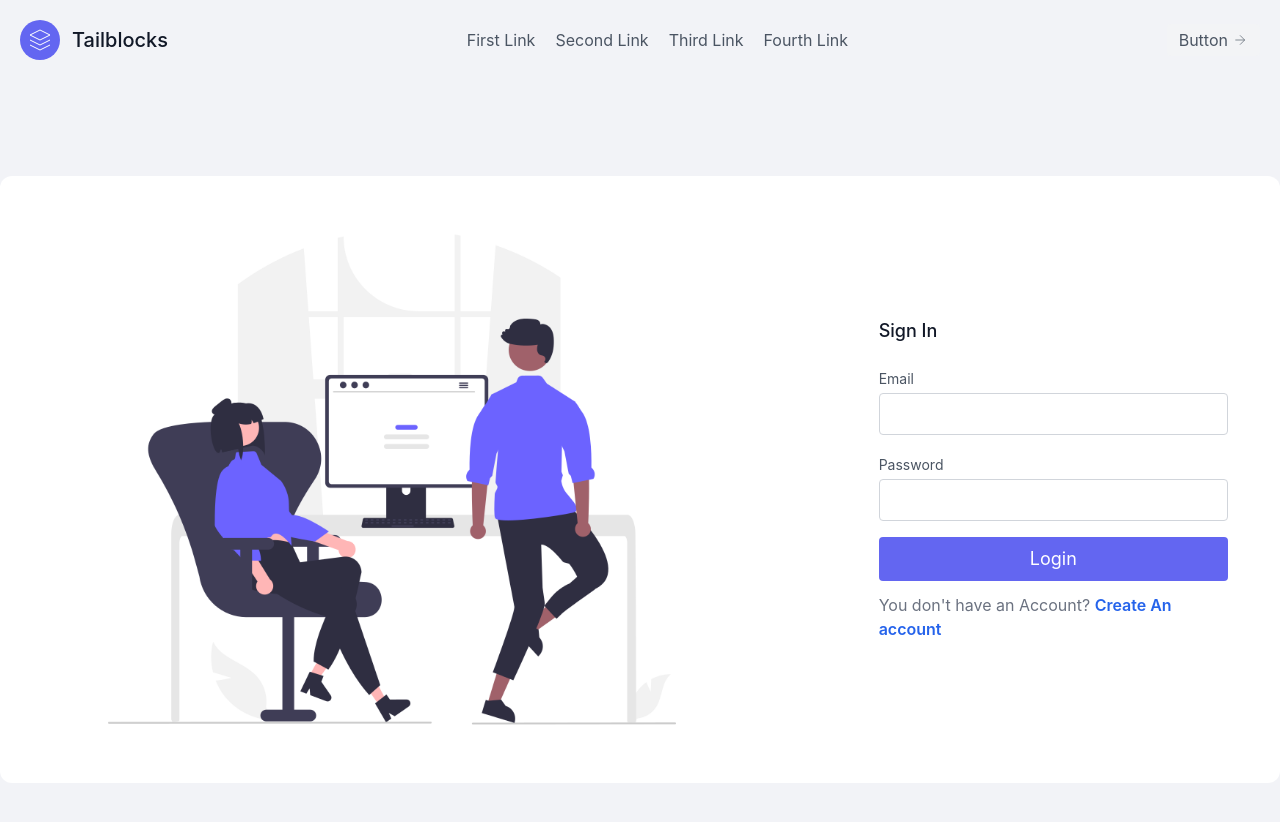
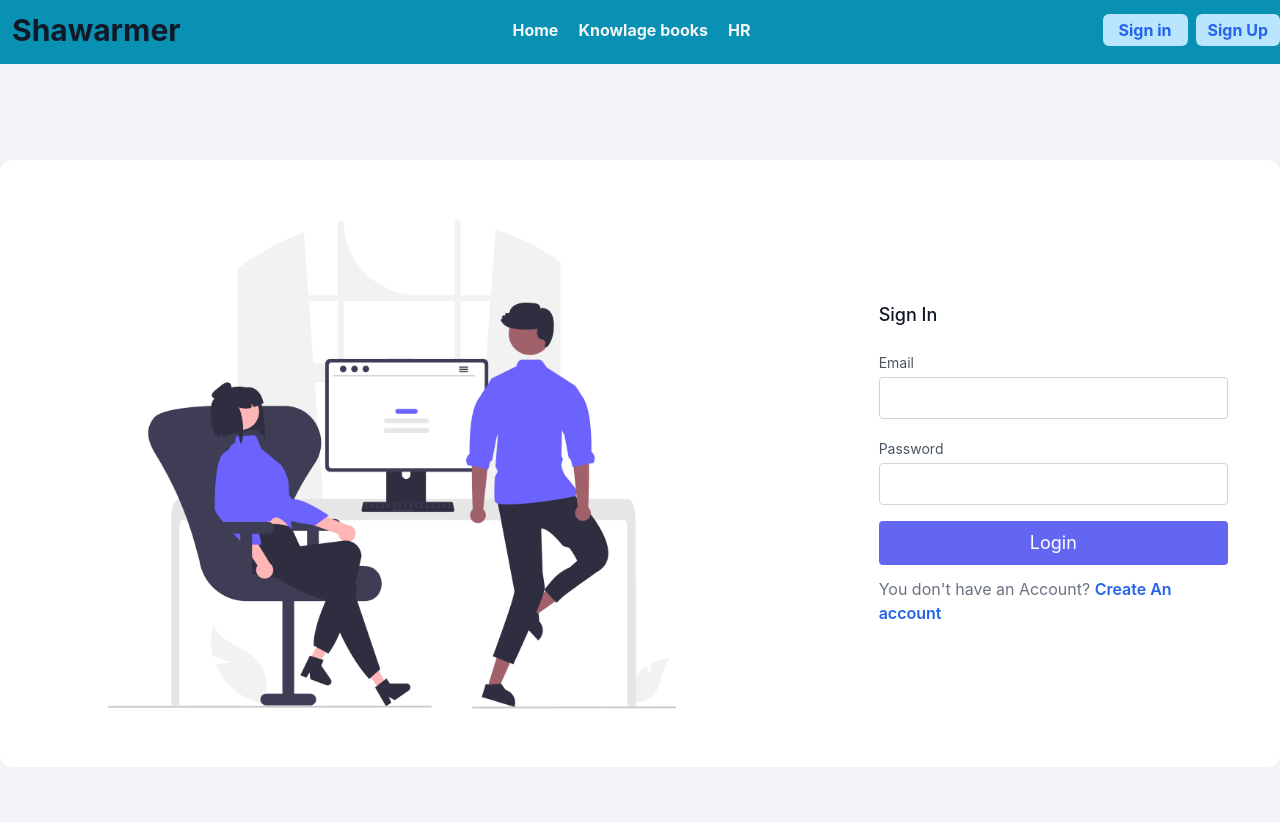
Before and after one commit to iazadur/bit-software-solution, a Next.js app: page /signin in a window 1280 px wide. Shown: the top 822 px of the page. Built offline with nearby package versions, Linux system fonts and the light colour scheme.

Commit message:
finally showing data from hasura.io

```diff
--- /dev/null
+++ b/Components/Hero.jsx
@@ -0,0 +1,30 @@
+import React from 'react';
+
+const Hero = () => {
+    return (
+        <>
+
+            {/* <section className="text-gray-600 body-font">
+                <div className="container mx-auto flex flex-col px-5 py-24 justify-center items-center">
+
+                    <div className="w-full md:w-2/3 flex flex-col mb-16 items-center text-center">
+                        <h1 className="title-font sm:text-4xl text-3xl mb-4 font-medium text-gray-900">Shawarmer</h1>
+                        <p className="mb-8 leading-relaxed">Shawarmer Knowladge Base</p>
+
+                        <div className="flex w-full justify-center items-end">
+                            <div className="relative mr-4 lg:w-full xl:w-1/2 w-2/4 md:w-full text-left">
+
+                                <input placeholder='Search for articles' type="text" id="hero-field" name="hero-field" className="w-full bg-gray-100 bg-opacity-50 rounded focus:ring-2 focus:ring-indigo-200 focus:bg-transparent border border-gray-300 focus:border-indigo-500 text-base outline-none text-gray-700 py-1 px-3 leading-8 transition-colors duration-200 ease-in-out" />
+                            </div>
+                            <button className="inline-flex text-white bg-indigo-500 border-0 py-2 px-6 focus:outline-none hover:bg-indigo-600 rounded text-lg">Button</button>
+                        </div>
+
+
+                    </div>
+                </div>
+            </section> */}
+        </>
+    );
+};
+
+export default Hero;
--- /dev/null
+++ b/lib/apollo.js
@@ -0,0 +1,40 @@
+import { useMemo } from "react";
+import { ApolloClient, InMemoryCache, HttpLink } from "@apollo/client";
+
+const createApolloClient = () => {
+    return new ApolloClient({
+        link: new HttpLink({
+            uri: process.env.HASURA_URI,
+            headers: {
+                "Content-Type": "application/json",
+                "x-hasura-admin-secret": process.env.ADMIN_SECRET,
+            },
+        }),
+        cache: new InMemoryCache
+    })
+}
+
+let apolloClient;
+
+export default function initializeApollo(initialState = null) {
+    const _apolloClient = apolloClient ? apolloClient : createApolloClient();
+
+    // of omotialState
+    if (initialState) {
+        const existingCache = _apolloClient.extract();
+        // restore cache
+        _apolloClient.cache.restore({ ...existingCache, ...initialState })
+    }
+
+    //  if the mode is ssr
+    if (typeof window === 'undefined') return _apolloClient
+
+    // create client once on the frontend
+    if (!apolloClient) apolloClient = _apolloClient;
+
+    return _apolloClient
+}
+
+export function useApollo(initialState) {
+    const store = useMemo(() => initializeApollo(initialState), [initialState])
+}
--- a/pages/_app.js
+++ b/pages/_app.js
@@ -1,6 +1,7 @@
 import '../styles/globals.css'
 import { useRouter } from "next/router";
 import Head from 'next/head';
+import Link from 'next/link';
 
 
 function MyApp({ Component, pageProps }) {
@@ -12,24 +13,35 @@ function MyApp({ Component, pageProps }) {
         <meta name="description" content="THis is bebaha web app" />
         <link rel="icon" href="/favicon.ico" />
       </Head>
-      <header className="text-gray-600 body-font">
-        <div className="container mx-auto flex flex-wrap p-5 flex-col md:flex-row items-center">
+      <header className="text-gray-100 body-font relative mb-4 h-16 bg-cyan-600">
+        <div className="container mx-auto flex flex-wrap py-3 flex-col md:flex-row items-center fixed top-0 right-0 left-0">
           <a className="flex title-font font-medium items-center text-gray-900 mb-4 md:mb-0">
-            <svg xmlns="http://www.w3.org/2000/svg" fill="none" stroke="currentColor" className="w-10 h-10 text-white p-2 bg-indigo-500 rounded-full" viewBox="0 0 24 24">
-              <path d="M12 2L2 7l10 5 10-5-10-5zM2 17l10 5 10-5M2 12l10 5 10-5"></path>
-            </svg>
-            <span className="ml-3 text-xl">Tailblocks</span>
+            <Link href="/" passHref>
+              <a className=' font-bold ml-3 text-3xl'>Shawarmer</a>
+            </Link>
+
           </a>
           <nav className="md:ml-auto md:mr-auto flex flex-wrap items-center text-base justify-center">
-            <a className="mr-5 hover:text-gray-900">First Link</a>
-            <a className="mr-5 hover:text-gray-900">Second Link</a>
-            <a className="mr-5 hover:text-gray-900">Third Link</a>
-            <a className="mr-5 hover:text-gray-900">Fourth Link</a>
+
+            <Link href="/" passHref>
+              <a className='mr-5 hover:text-gray-900 font-bold'>Home</a>
+            </Link>
+            <Link href="/" passHref>
+              <a className='mr-5 hover:text-gray-900 font-bold'>Knowlage books</a>
+            </Link>
+            <Link href="/" passHref>
+              <a className='mr-5 hover:text-gray-900 font-bold'>HR</a>
+            </Link>
           </nav>
-          <button className="inline-flex items-center bg-gray-100 border-0 py-1 px-3 focus:outline-none hover:bg-gray-200 rounded text-base mt-4 md:mt-0">Button
-            <svg fill="none" stroke="currentColor" className="w-4 h-4 ml-1" viewBox="0 0 24 24">
-              <path d="M5 12h14M12 5l7 7-7 7"></path>
-            </svg>
+          <button className="flex gap-x-2">
+            <Link href="/signin" passHref>
+              <a className='text-blue-600  px-4 py-1 bg-sky-200 transition-all hover:text-white hover:bg-sky-500 rounded-md text-md font-bold'>Sign in</a>
+            </Link>
+            <Link href="/signup" passHref>
+              <a className='text-blue-600  px-3 py-1 bg-sky-200 transition-all hover:text-white hover:bg-sky-500 rounded-md text-md font-bold'>Sign Up</a>
+            </Link>
+
+
           </button>
         </div>
       </header>
--- a/pages/index.jsx
+++ b/pages/index.jsx
@@ -1,23 +1,51 @@
-import Image from 'next/image'
-import Header from '../src/components/Shared/Header'
+import Hero from '../Components/Hero'
+import initializeApollo from '../lib/apollo'
+import { gql } from '@apollo/client';
 
 
-export default function Home() {
+export default function Home({ post }) {
+  console.log(post.category);
   return (
     <>
+      <div className="-mt-6">
 
-      {/* <Header /> */}
-
-
-
-
-      <div className="container mx-auto flex">
-        <div className="w-2/3">
-          <Image src="/img/login.png" alt='' layout='responsive' width={"600"} height={"400"} />
+        <Hero />
+        <div className='bg-cover bg-center w-full rounded-3xl md:p-32 text-cyan-900 text-center ' style={{ backgroundImage: `url("/img/hero.png")`, backgroundSize: "cover", backgroundPosition: "center" }}>
+          <h1 className='font-extrabold text-6xl'>Shawarmer</h1>
+          <p className='my-6'>Shawarmer Knowladge Base</p>
+          <div className="flex gap-4 justify-center mt-8">
+            <input className='w-1/3 py-4 px-2 border-2 rounded-md transition-all outline-none  focus:border-2 focus:border-gray-300' type="text" placeholder='' />
+            <button className='px-6 py-2 bg-cyan-600 rounded-md text-white font-semibold'>Search</button>
+          </div>
+        </div>
+        <div className="container mx-auto flex gap-4 justify-center">
+          {
+            post.category.map(({ id, category }) =>
+              <button className="py-2 border-2 border-red-700 rounded-xl px-4 text-black" key={id}>{category}</button>
+            )
+          }
         </div>
 
       </div>
-
     </>
   )
 }
+
+
+export async function getStaticProps(context) {
+  const client = initializeApollo();
+  const { data } = await client.query({
+    query: gql`query fetchingPost {
+      category {
+        id
+        category
+      }
+    }`
+  })
+  console.log(data);
+  return {
+    props: { post: data }
+
+    // will be passed to the page component as props
+  }
+}
--- a/styles/globals.css
+++ b/styles/globals.css
@@ -1,6 +1,7 @@
 @tailwind base;
 @tailwind components;
 @tailwind utilities;
+
 
 html,
 body {
```
Also changed, not shown: package.json (+2 -5 lines), public/img/hero.png (added), 1 other file (tests, documents, lock files or other folders).
